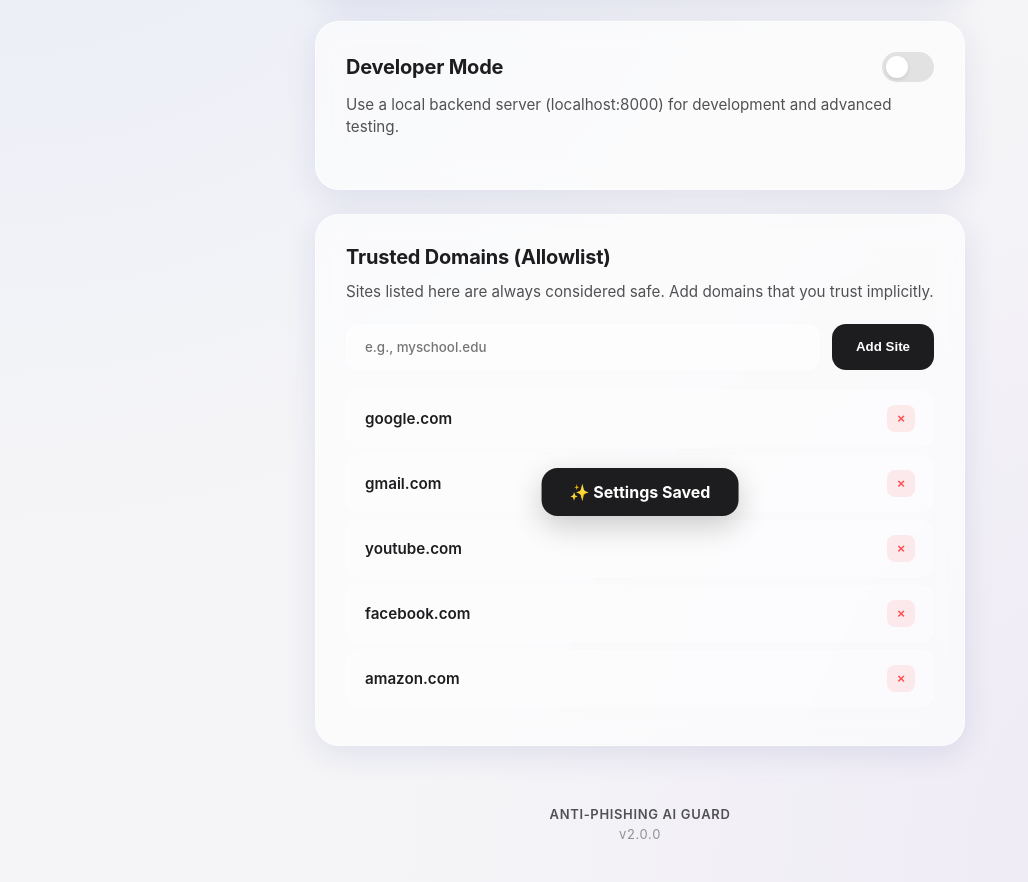
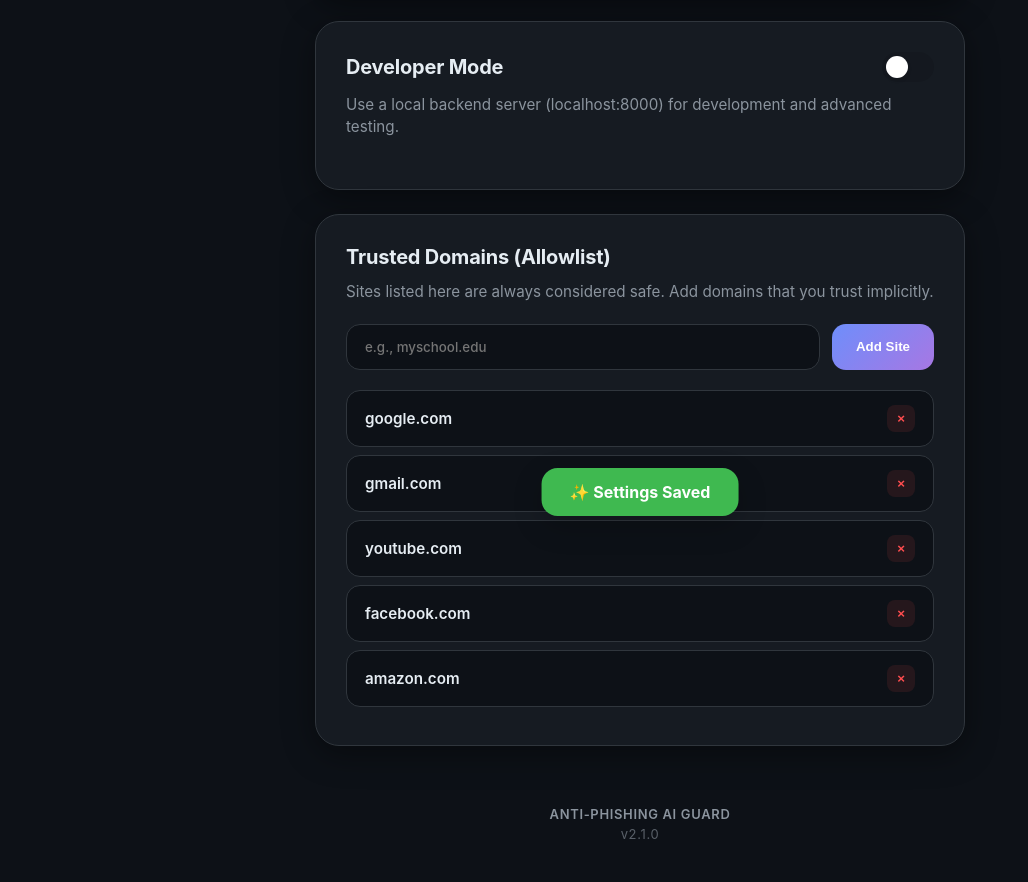
Before and after one commit to Vatsalposty/anti-phishing-backend, a browser extension: page extension/settings.html in a window 1280 px wide. Shown: the part 354-1236 px from the top of the page, without its empty margins (0-1028 px from the left). Drawn offline with Linux system fonts and the light colour scheme.

Commit message:
UI Polish: Dark theme for settings page and version bump

```diff
--- a/extension/settings.css
+++ b/extension/settings.css
@@ -1,10 +1,10 @@
 :root {
     --primary-gradient: linear-gradient(135deg, #6e8efb, #a777e3);
-    --glass-bg: rgba(255, 255, 255, 0.6);
-    --glass-border: rgba(255, 255, 255, 0.5);
-    --text-main: #1d1d1f;
-    --text-muted: #515154;
-    --shadow-soft: 0 8px 32px 0 rgba(31, 38, 135, 0.1);
+    --glass-bg: #161b22;
+    --glass-border: #30363d;
+    --text-main: #e6edf3;
+    --text-muted: #8b949e;
+    --shadow-soft: 0 8px 32px 0 rgba(0, 0, 0, 0.4);
 }
 
 * {
@@ -14,12 +14,9 @@
 }
 
 body {
-    font-family: 'Inter', sans-serif;
+    font-family: 'Inter', -apple-system, BlinkMacSystemFont, 'Segoe UI', Roboto, Helvetica, Arial, sans-serif;
     color: var(--text-main);
-    background:
-        radial-gradient(circle at 0% 0%, rgba(110, 142, 251, 0.1) 0%, transparent 50%),
-        radial-gradient(circle at 100% 100%, rgba(167, 119, 227, 0.1) 0%, transparent 50%),
-        #f5f5f7;
+    background: #0d1117;
     min-height: 100vh;
     display: flex;
     justify-content: center;
@@ -49,8 +46,6 @@ h1 {
 
 .section {
     background: var(--glass-bg);
-    backdrop-filter: blur(12px);
-    -webkit-backdrop-filter: blur(12px);
     border: 1px solid var(--glass-border);
     border-radius: 24px;
     padding: 30px;
@@ -138,7 +133,7 @@ input:checked+.slider:before {
 
 input[type="text"] {
     flex: 1;
-    background: rgba(255, 255, 255, 0.5);
+    background: #0d1117;
     border: 1px solid var(--glass-border);
     padding: 14px 18px;
     border-radius: 14px;
@@ -150,12 +145,12 @@ input[type="text"] {
 
 input[type="text"]:focus {
     outline: none;
-    background: white;
+    background: #0d1117;
     box-shadow: 0 0 0 4px rgba(110, 142, 251, 0.1);
 }
 
 button.btn-primary {
-    background: var(--text-main);
+    background: var(--primary-gradient);
     color: white;
     border: none;
     padding: 0 24px;
@@ -166,7 +161,7 @@ button.btn-primary {
 }
 
 button.btn-primary:hover {
-    background: #000;
+    box-shadow: 0 4px 15px rgba(110, 142, 251, 0.4);
     transform: scale(1.02);
 }
 
@@ -181,10 +176,10 @@ button.btn-primary:hover {
     justify-content: space-between;
     align-items: center;
     padding: 14px 18px;
-    background: rgba(255, 255, 255, 0.3);
+    background: #0d1117;
     border-radius: 14px;
     margin-bottom: 8px;
-    border: 1px solid rgba(255, 255, 255, 0.2);
+    border: 1px solid var(--glass-border);
 }
 
 .whitelist-item span {
@@ -213,7 +208,7 @@ button.btn-primary:hover {
     bottom: 30px;
     left: 50%;
     transform: translateX(-50%) translateY(100px);
-    background: var(--text-main);
+    background: #3fb950;
     color: white;
     padding: 14px 28px;
     border-radius: 16px;
--- a/extension/settings.html
+++ b/extension/settings.html
@@ -61,7 +61,7 @@
         <div
             style="text-align: center; color: var(--text-muted); margin-top: 60px; font-size: 13px; font-weight: 600; letter-spacing: 0.05em;">
             ANTI-PHISHING AI GUARD
-            <div style="font-weight: 400; margin-top: 4px; opacity: 0.6;">v2.0.0</div>
+            <div style="font-weight: 400; margin-top: 4px; opacity: 0.6;">v2.1.0</div>
         </div>
     </div>
 
```
